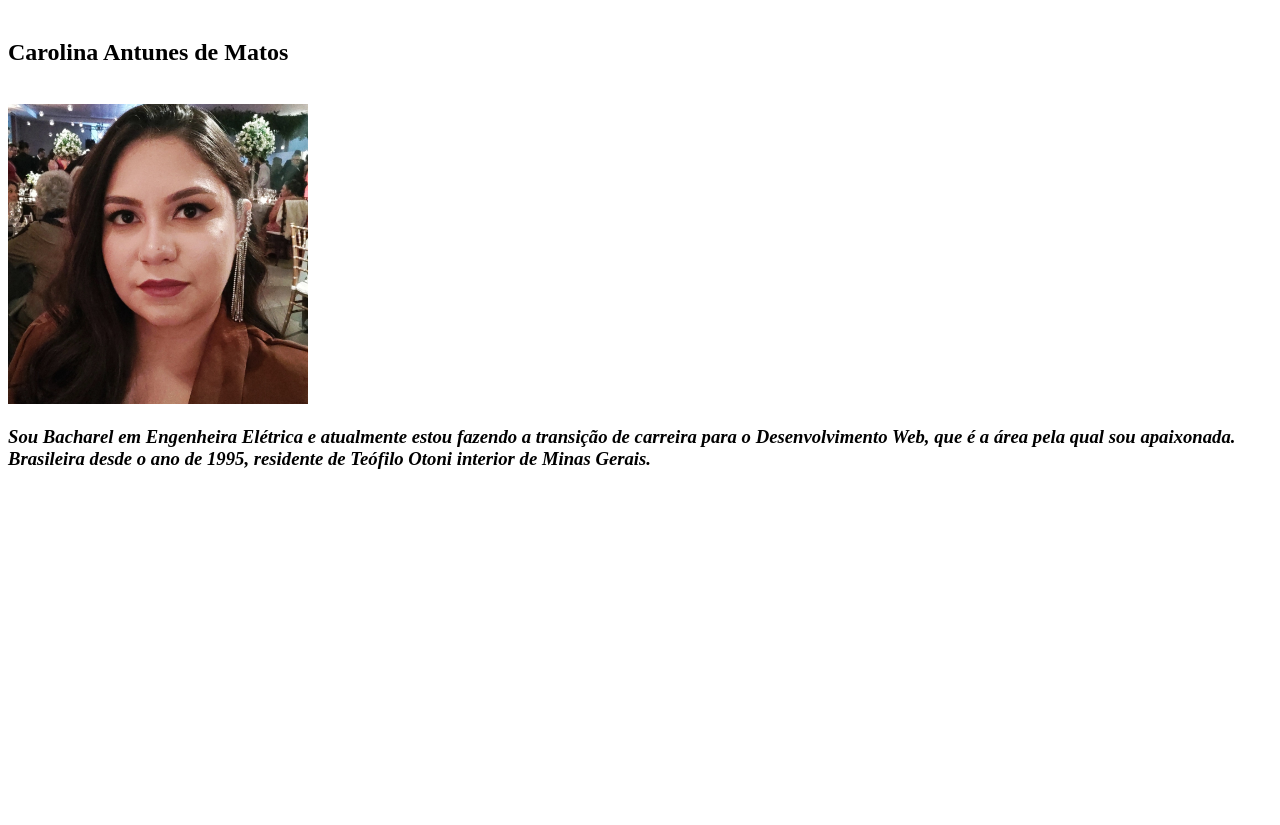
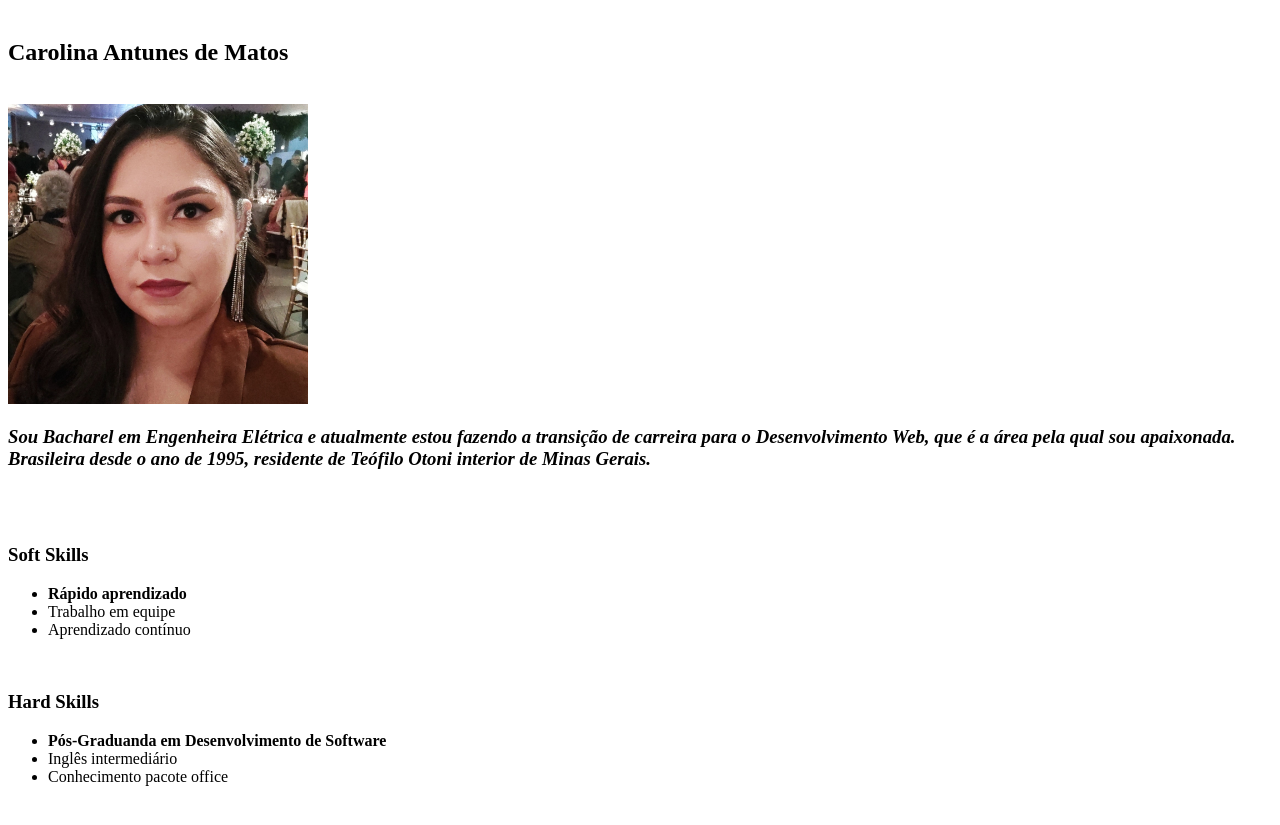
Before and after one commit to matooscarolina/matooscarolina.github.io, a plain HTML site: page index.html in a window 1280 px wide. Shown: the part 79-904 px from the top of the page. Before the commit the page ends 800 px from the top, so only its background shows below. Drawn offline with Linux system fonts and the light colour scheme.

Commit message:
adicionando soft e hard skills

```diff
--- a/index.html
+++ b/index.html
@@ -14,6 +14,20 @@
     <img id="foto" src="./images/carolina.jpeg" alt="foto de Carolina Matos" width="300px">
     <i><h3 id="descricao">Sou Bacharel em Engenheira Elétrica e atualmente estou fazendo a transição de carreira para o Desenvolvimento Web, que é a área pela qual sou apaixonada. Brasileira desde o ano de 1995, residente de Teófilo Otoni interior de Minas Gerais.</h3></i>
     <br><br>
+    <h3 id="SoftSkills">Soft Skills</h3>
+    <ul>
+        <strong><li>Rápido aprendizado</li></strong>
+        <li>Trabalho em equipe</li>
+        <li>Aprendizado contínuo</li>
+    </ul>
+    <br>
+    <h3 id="HardSkills">Hard Skills</h3>
+    <ul>
+        <strong><li>Pós-Graduanda em Desenvolvimento de Software</li></strong>
+        <li>Inglês intermediário</li>
+        <li>Conhecimento pacote office</li>
+    </ul>
+    <br><br>
 
 </body>
 </html>
```
